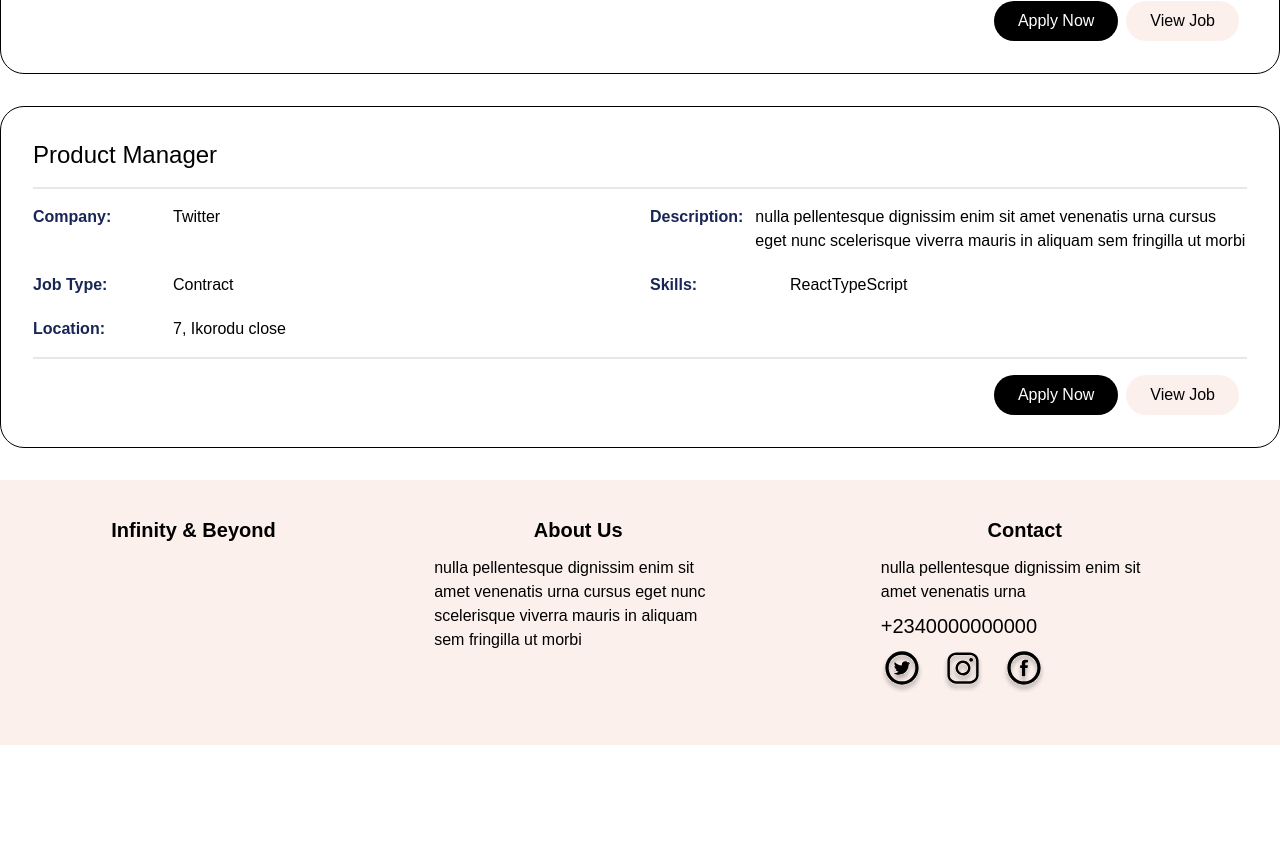
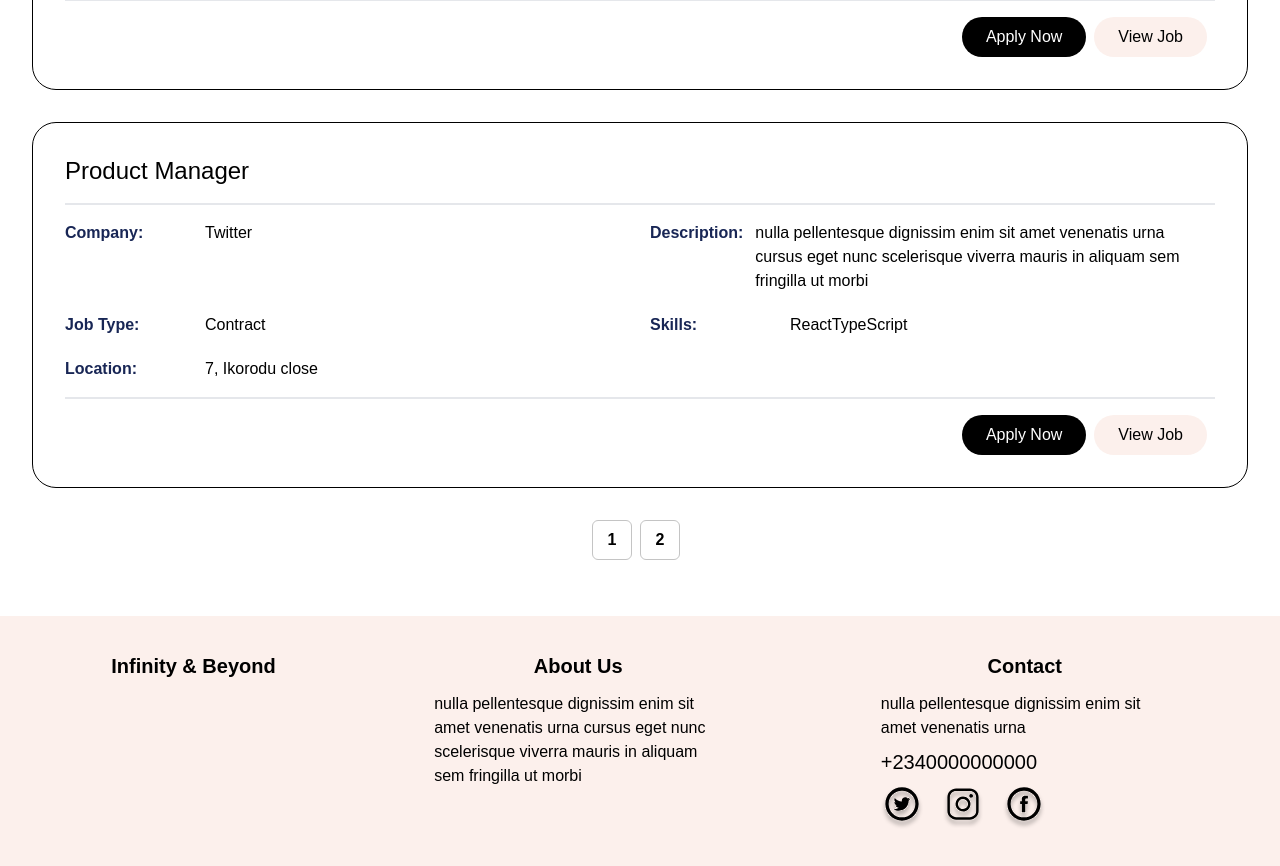
Before and after one commit to TheDejo/infinity, a Next.js app: page / in a window 1280 px wide. Shown: the part 1460-2326 px from the top of the page. Before the commit the page ends 2205 px from the top, so only its background shows below. Built offline with nearby package versions, Linux system fonts and the light colour scheme.

Commit message:
add pagination

```diff
--- a/components/common/blocks/JobCard.tsx
+++ b/components/common/blocks/JobCard.tsx
@@ -1,4 +1,4 @@
-import React, { ComponentFactory, useState } from 'react';
+import React, { useState } from 'react';
 import Modal from '@/common/components/Modal';
 import Button from '@/common/components/Button';
 import { useRouter } from 'next/router';
@@ -45,6 +45,7 @@ const JobCard: React.FC<IProps> = (job: IProps) => {
 
     return (
         <>
+            <section className="mx-8">
                 <div className="p-8 w-full min-h-[330px] border border-black rounded-3xl flex flex-col mb-8">
                     <div className="flex text-left w-full">
                         <h2 className="font-medium text-2xl">{title}</h2>
@@ -69,6 +70,8 @@ const JobCard: React.FC<IProps> = (job: IProps) => {
                         />
                     </div>
                 </div>
+            </section>
+
             {visible && <Modal handleClose={handleModalClose} />}
         </>
     );
--- a/components/common/blocks/NavContent.tsx
+++ b/components/common/blocks/NavContent.tsx
@@ -16,8 +16,6 @@ const NavContent: React.FC = () => {
             onClick: () => {},
         },
     ];
-
-    console.log(visible);
 
     return (
         <>
@@ -42,7 +40,12 @@ const NavContent: React.FC = () => {
             >
                 {NAV_ITEMS.map(({ title }, idx) => (
                     <Link href="#contact" key={idx.toString()} passHref>
-                        <a className="md:mr-5 my-6 md:my-0">{title}</a>
+                        <a
+                            onClick={toggle}
+                            className="md:mr-5 my-6 md:my-0 hover:border-b-4 hover:border-[#F3A494] text-xl hover:transition hover:ease-in-out"
+                        >
+                            {title}
+                        </a>
                     </Link>
                 ))}
             </div>
--- /dev/null
+++ b/components/common/components/Pagination.tsx
@@ -0,0 +1,31 @@
+import React from 'react';
+
+interface IProps {
+    postsPerPage: number;
+    totalPosts: number;
+    paginate: (pageNumber: number) => void;
+}
+
+const Pagination: React.FC<IProps> = ({ postsPerPage, totalPosts, paginate }: IProps) => {
+    const pageNumbers = [];
+
+    for (let i = 1; i <= Math.ceil(totalPosts / postsPerPage); i++) {
+        pageNumbers.push(i);
+    }
+
+    return (
+        <div className="w-full flex justify-center items-center">
+            {pageNumbers.map((number) => (
+                <button
+                    className="w-[40px] h-[40px] border border-[#c4c4c4] font-semibold rounded-md mr-2 hover:scale-110"
+                    key={number}
+                    onClick={() => paginate(number)}
+                >
+                    {number}
+                </button>
+            ))}
+        </div>
+    );
+};
+
+export default Pagination;
--- a/components/pageComponents/home/HomeSection.tsx
+++ b/components/pageComponents/home/HomeSection.tsx
@@ -1,12 +1,21 @@
-import React from 'react';
+import React, { useState } from 'react';
 import JobCard from '@/common/blocks/JobCard';
 import Select from '@/common/components/Select';
 import Hero from './Hero';
 import { useJobContext } from './context/InfinityContext';
 import Button from '@/common/components/Button';
+import Pagination from '@/common/components/Pagination';
 
 const HomeSection: React.FC = () => {
     const { data, filter } = useJobContext();
+    const [currentPage, setCurrentPage] = useState(1);
+    const [postsPerPage] = useState(3);
+
+    const indexOfLastPost = currentPage * postsPerPage;
+    const indexOfFirstPost = indexOfLastPost - postsPerPage;
+    const currentPosts = data.slice(indexOfFirstPost, indexOfLastPost);
+
+    const paginate = (pageNumber: number) => setCurrentPage(pageNumber);
 
     const matchWords = (subject: string, words: string[]) => {
         var regexMetachars = /[(){[*+?.\\^$|]/g;
@@ -19,7 +28,7 @@ const HomeSection: React.FC = () => {
 
     const renderJobs = () => {
         if (!filter) {
-            return data.map((job) => <JobCard key={job.id} {...job} />);
+            return currentPosts.map((job) => <JobCard key={job.id} {...job} />);
         }
         const filterArray = data.filter(
             ({ company, location, skills, title, type }) =>
@@ -53,49 +62,75 @@ const HomeSection: React.FC = () => {
         }
         return filterArray.map((job) => <JobCard key={job.id} {...job} />);
     };
+    const unique = (value: string, index: number, self: string[]) => {
+        const getIndex = (element: string) => element === value;
+        return self.findIndex(getIndex) === index;
+    };
 
-    const BUTTONS = [
+    // (value: string, index: number, obj: string[]) => unknown
+
+    const SELECT_FILTER = [
         {
             title: 'Company',
             key: 'company' as const,
-            options: data.map(({ company }) => ({ value: company, name: company })),
+            options: data
+                .map(({ company }) => company)
+                .filter(unique)
+                .map((_company) => ({ value: _company, name: _company })),
         },
         {
             title: 'Title',
             key: 'title' as const,
-            options: data.map(({ title }) => ({ value: title, name: title })),
+            options: data
+                .map(({ title }) => title)
+                .filter(unique)
+                .map((_title) => ({ value: _title, name: _title })),
         },
         {
             title: 'Skills',
             key: 'company' as const,
-            options: data.map(({ skills }) => skills.map((_skills) => ({ value: _skills, name: _skills }))).flat(1),
+            options: data
+                .map(({ skills }) => skills)
+                .flat(1)
+                .filter(unique)
+                .map((_skills) => ({ value: _skills, name: _skills })),
         },
         {
             title: 'Job Type',
             key: 'jobType' as const,
-            options: data.map(({ type }) => type.map((_type) => ({ value: _type, name: _type }))).flat(1),
+            options: data
+                .map(({ type }) => type)
+                .flat(1)
+                .filter(unique)
+                .map((_type) => ({ value: _type, name: _type })),
         },
         {
             title: 'Location',
             key: 'location' as const,
-            options: data.map(({ location }) => ({ value: location, name: location })),
+            options: data
+                .map(({ location }) => location)
+                .filter(unique)
+                .map((_location) => ({ value: _location, name: _location })),
         },
     ];
 
     return (
-        <div>
+        <>
             <Hero />
-            <section className="p-8">
-                <h1 className="font-medium">Filter</h1>
-                <div className="grid grid-cols-1 md:grid-cols-2 lg:grid-cols-5 gap-4 py-6">
-                    {BUTTONS.map(({ title, key, options }) => (
-                        <Select key={key} title={title} data={options} />
-                    ))}
+            <section className="py-8">
+                <div className="px-8">
+                    <h1 className="font-medium">Filter</h1>
+                    <div className="grid grid-cols-1 md:grid-cols-2 lg:grid-cols-5 gap-4 py-6">
+                        {SELECT_FILTER.map(({ title, key, options }) => (
+                            <Select key={key} title={title} data={options} />
+                        ))}
+                    </div>
                 </div>
                 <div className="border border-gray-200 my-4" />
+                {renderJobs()}
+                {!filter && <Pagination postsPerPage={postsPerPage} totalPosts={data.length} paginate={paginate} />}
             </section>
-            {renderJobs()}
-        </div>
+        </>
     );
 };
 
--- a/components/pageComponents/home/constants.ts
+++ b/components/pageComponents/home/constants.ts
@@ -14,7 +14,6 @@ const SCREEN_TEXTS = {
     infinityTitle: 'Infinity & Beyond',
 };
 
-// eslint-disable-next-line import/no-anonymous-default-export
 export default {
     SCREEN_TEXTS,
     PAGE_HEAD,
--- a/data.ts
+++ b/data.ts
@@ -25,6 +25,24 @@ const JOBS_DATA = [
         "skills": ['React', 'TypeScript'],
         "type": ['Contract'],
         "location": "7, Ikorodu close"
+    },
+    {
+        "id": "4",
+        "title": "Software Developer",
+        "company":"Google",
+        "description": 'nulla pellentesque dignissim enim sit amet venenatis urna cursus eget nunc scelerisque viverra mauris in aliquam sem fringilla ut morbi',
+        "skills": ['React', 'TypeScript'],
+        "type": ['Contract', 'Remote'],
+        "location": "Lagos"
+    },
+    {
+        "id": "5",
+        "title": "Software Developer",
+        "company":"Space X",
+        "description": 'nulla pellentesque dignissim enim sit amet venenatis urna cursus eget nunc scelerisque viverra mauris in aliquam sem fringilla ut morbi',
+        "skills": ['Node', 'TypeScript'],
+        "type": ['Contract'],
+        "location": "Lagos"
     }
 ]
 
--- a/pages/[id].tsx
+++ b/pages/[id].tsx
@@ -29,10 +29,6 @@ const Slug = () => {
 
     const JOB_DETAILS = [
         {
-            title: 'Title',
-            value: singleJob?.title,
-        },
-        {
             title: 'Company',
             value: singleJob?.company,
         },
@@ -54,25 +50,21 @@ const Slug = () => {
         },
     ];
 
-    console.log();
-
     return (
         <Layout>
-            <div className="p-8 w-full min-h-[70vh] border border-black rounded-3xl flex flex-col mb-8">
+            <div className="p-8 w-full min-h-[70vh] flex flex-col justify-center mb-8">
                 <div className="flex text-left w-full">
-                    <h2 className="font-medium text-2xl">{JOB_DETAILS[0].value}</h2>
+                    <h2 className="font-medium text-2xl">{singleJob?.title}</h2>
                 </div>
-                <div className="border border-gray-200 my-4" />
-                <div className="grid grid-cols-1 gap-5">
+                <div className="grid grid-cols-1 gap-5 my-12">
                     {JOB_DETAILS.map(({ title, value }, idx) => (
                         <div className="flex md:flex-row flex-col" key={idx.toString()}>
-                            <p className="md:mr-3 mb-3 md:mb-0 w-32">{title}:</p>
+                            <p className="md:mr-3 mb-3 md:mb-0 w-32 text-darkBlue font-semibold">{title}:</p>
                             <p>{value}</p>
                         </div>
                     ))}
                 </div>
-                <div className="border border-gray-200 my-4" />
-                <div className="w-full flex md:flex-row flex-col justify-end">
+                <div className="w-full flex md:flex-row flex-col justify-start">
                     <Button onClick={() => setVisible(true)} title="Apply Now" />
                     <Button
                         onClick={() => router.back()}
```
Also changed, not shown: package.json (+26 -1 lines), 1 other file (tests, documents, lock files or other folders). Lines whose indentation alone changed are shown as unchanged.
